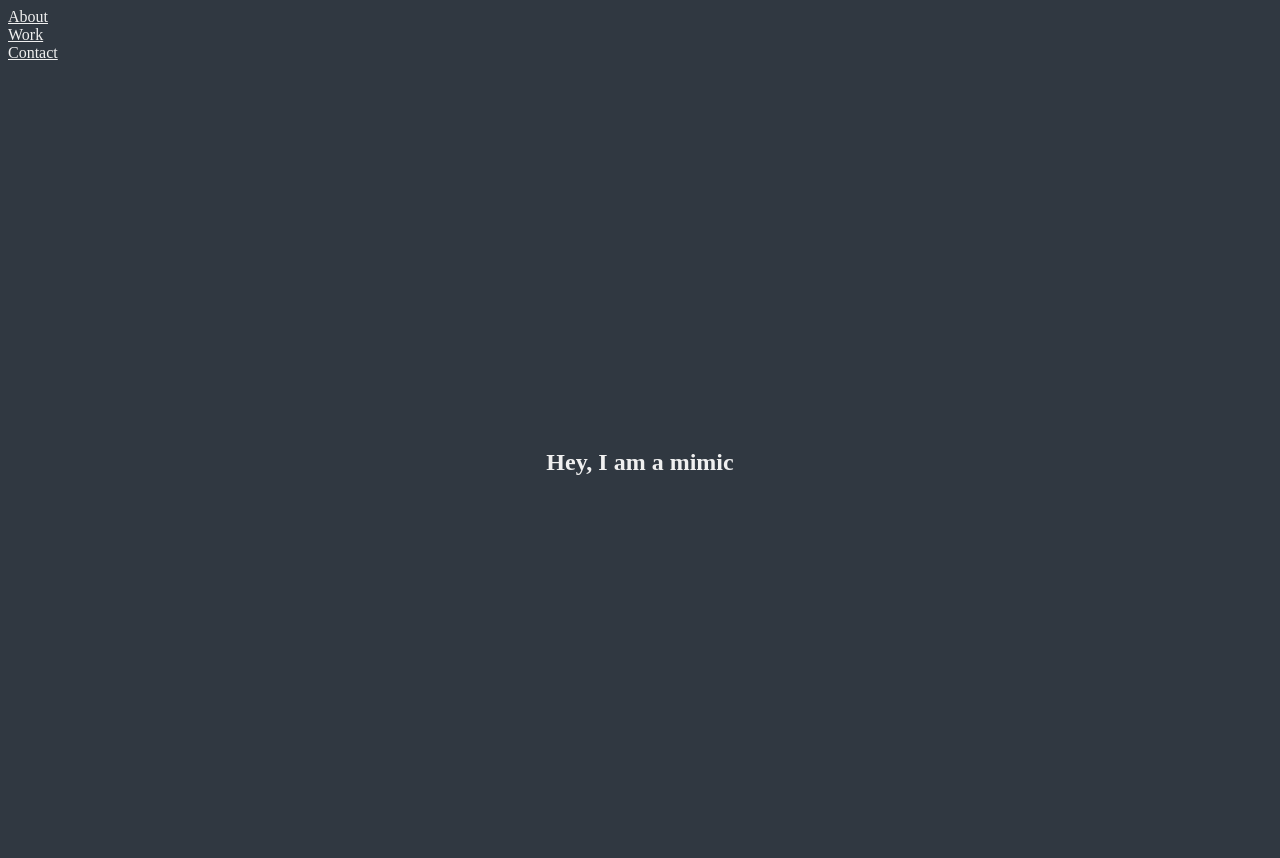
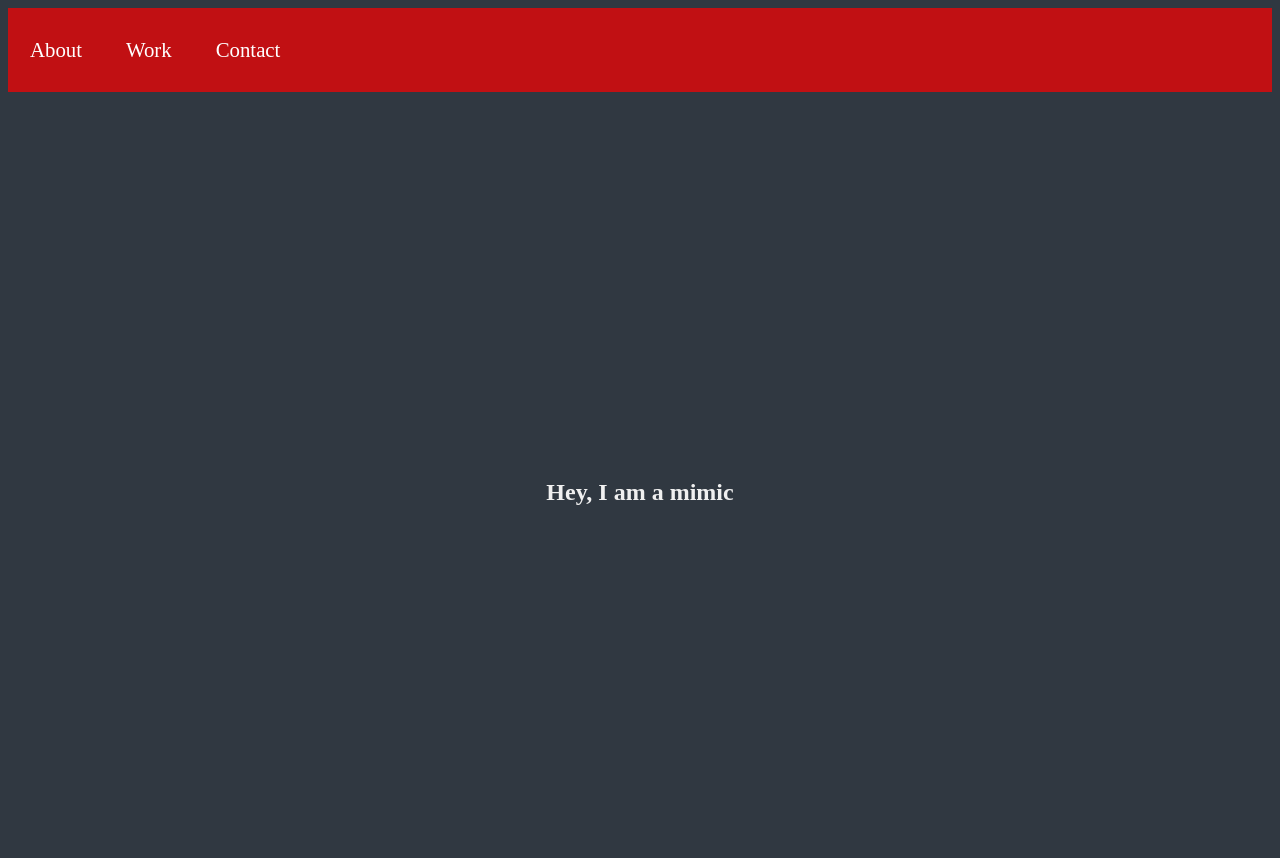
Before and after one commit to AKeeganDev/Aaron_Shri_project, a plain HTML site: page index.html in a window 1280 px wide. Shown: the top 858 px of the page. Drawn offline with Linux system fonts and the light colour scheme.

Commit message:
driver 2 changes

```diff
--- a/css/style.css
+++ b/css/style.css
@@ -1,10 +1,42 @@
 @media only screen and (min-width: 1px) {
   body {
     background-color: #303841;
-      color: #F0F0F0;
+    color: #f0f0f0;
   }
 }
+#navbar {
+  display: flex;
+  align-items: center;
+  position: sticky;
+  top: 0px;
+}
+#navbar::before {
+  content: "";
+  background-color: red;
+  position: absolute;
+  top: 0px;
+  left: 0px;
+  height: 100%;
+  width: 100%;
+  z-index: -1;
+  opacity: 0.7;
+}
 
+#navbar ul {
+  display: flex;
+
+}
+#navbar ul li {
+  list-style: none;
+  font-size: 1.3rem;
+}
+#navbar ul li a {
+  color: white;
+  display: block;
+  padding: 30px 22px;
+  border-radius: 20px;
+  text-decoration: none;
+}
 ul {
   list-style-type: none;
   margin: 0;
@@ -12,10 +44,10 @@ ul {
 }
 
 a {
-    color:#F0F0F0;
+  color: #f0f0f0;
 }
 
-#welcome-section{
+#welcome-section {
   display: flex;
   justify-content: center;
   align-items: center;
```
Lines whose indentation alone changed are shown as unchanged.
